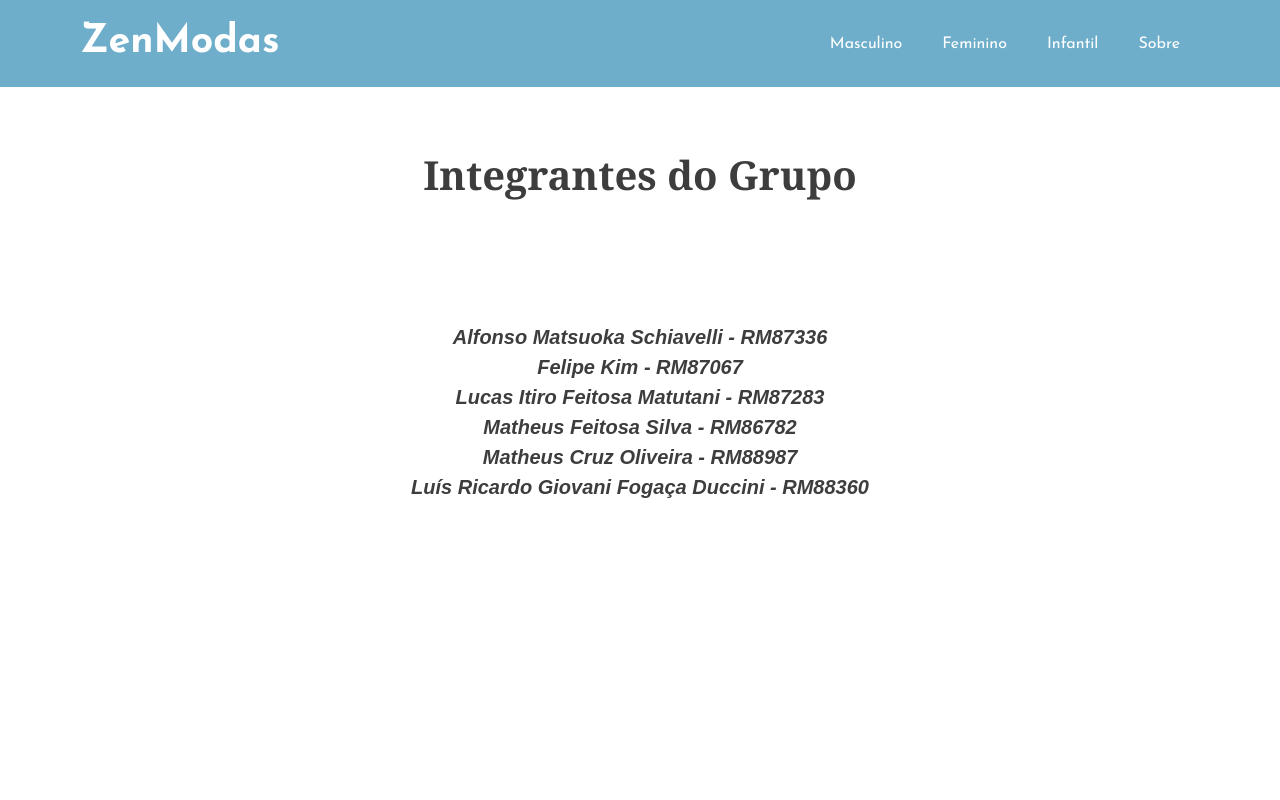
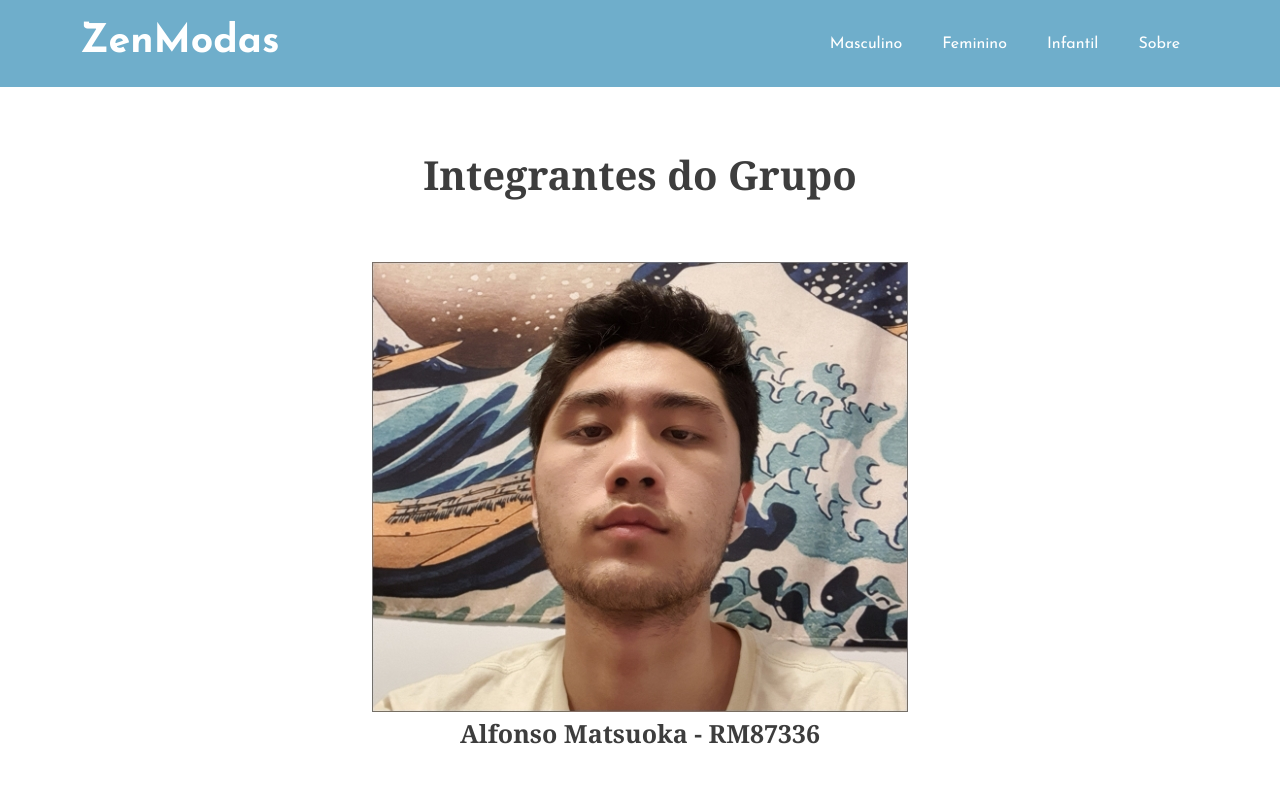
Before and after one commit to ZenGroup-FIAP/checkpoint-2-react, a React (Create React App) app in the folder lojas-moda/: page /sobre in a window 1280 px wide. Shown: the top 800 px of the page. Built offline with nearby package versions, Linux system fonts and the light colour scheme.

Commit message:
finalização Sobre com imagens.

```diff
--- a/lojas-moda/src/Componentes/Sobre/Sobre.jsx
+++ b/lojas-moda/src/Componentes/Sobre/Sobre.jsx
@@ -1,5 +1,11 @@
 import React from 'react'
-import { Container, Titulo, Flexbox, FlexItem, TituloInterno, Subtitulo, BgHome, SecaoHome, TituloFlexItem, TituloBranco, SobreHomeP, BotaoHome, BgFooter, TextoFooter, BotaoHomeP, ListaSobre } from '../../styled'
+import { Container, Titulo, FlexboxSobre, FlexItemSobre, TituloInterno, Subtitulo, BgHome, SecaoHome, TituloFlexItem, TituloBranco, SobreHomeP, BotaoHome, BgFooter, TextoFooter, BotaoHomeP, ListaSobre } from '../../styled'
+import Alfonso from '../../img/integrantes/alfonso-matsuoka.jpg'
+import Felipe from '../../img/integrantes/felipe-kim.jpg'
+import Lucas from '../../img/integrantes/lucas-matutani.jpg'
+import Luis from '../../img/integrantes/luis-duccini.jpg'
+import MatheusFeitosa from '../../img/integrantes/matheus-feitosa.jpg'
+import MatheusCruz from '../../img/integrantes/matheus-cruz.jpg'
 
 export default function Sobre() {
     return (
@@ -7,14 +13,36 @@ export default function Sobre() {
             <Container>
                 <SecaoHome>
                     <Titulo>Integrantes do Grupo</Titulo>
-                    <ListaSobre>
-                        <li>Alfonso Matsuoka Schiavelli - RM87336</li>
-                        <li>Felipe Kim - RM87067</li>
-                        <li>Lucas Itiro Feitosa Matutani - RM87283</li>
-                        <li>Matheus Feitosa Silva - RM86782</li>
-                        <li>Matheus Cruz Oliveira - RM88987</li>
-                        <li>Luís Ricardo Giovani Fogaça Duccini - RM88360</li>
-                    </ListaSobre>
+
+                    <FlexboxSobre>
+                        <FlexItemSobre>
+                            <img src={Alfonso} alt="Alfonso" />
+                            <TituloFlexItem>Alfonso Matsuoka - RM87336</TituloFlexItem>
+                        </FlexItemSobre>
+                        <FlexItemSobre>
+                            <img src={Felipe} alt="Felipe" />
+                            <TituloFlexItem>Felipe Kim - RM87067</TituloFlexItem>
+                        </FlexItemSobre>
+                        <FlexItemSobre>
+                            <img src={Lucas} alt="Lucas" />
+                            <TituloFlexItem>Lucas Matutani - RM87283</TituloFlexItem>
+                        </FlexItemSobre>
+                    </FlexboxSobre>
+
+                    <FlexboxSobre>
+                        <FlexItemSobre>
+                            <img src={Luis} alt="Luis" />
+                            <TituloFlexItem>Luís Duccini - RM88360</TituloFlexItem>
+                        </FlexItemSobre>
+                        <FlexItemSobre>
+                            <img src={MatheusFeitosa} alt="MatheusFeitosa" />
+                            <TituloFlexItem>Matheus Feitosa - RM86782</TituloFlexItem>
+                        </FlexItemSobre>
+                        <FlexItemSobre>
+                            <img src={MatheusCruz} alt="MatheusCruz" />
+                            <TituloFlexItem>Matheus Cruz - RM88987</TituloFlexItem>
+                        </FlexItemSobre>
+                    </FlexboxSobre>
                 </SecaoHome>
             </Container>
         </div>
--- a/lojas-moda/src/styled.js
+++ b/lojas-moda/src/styled.js
@@ -172,3 +172,25 @@ export const ListaSobre = styled.ul`
 
     }
 `;
+
+export const FlexboxSobre = styled.div`
+    max-width: 1640px;
+    display: flex;
+    justify-content: space-between;
+
+    @media (max-width: 1800px) {
+        flex-direction: column;
+        justify-content: center;
+
+    }
+`;
+
+export const FlexItemSobre = styled.div`
+    text-align: center;
+    margin: 40px auto 80px auto;
+
+    @media (max-width: 1800px) {
+        margin: 40px auto 40px auto;
+
+    }
+`;
```
